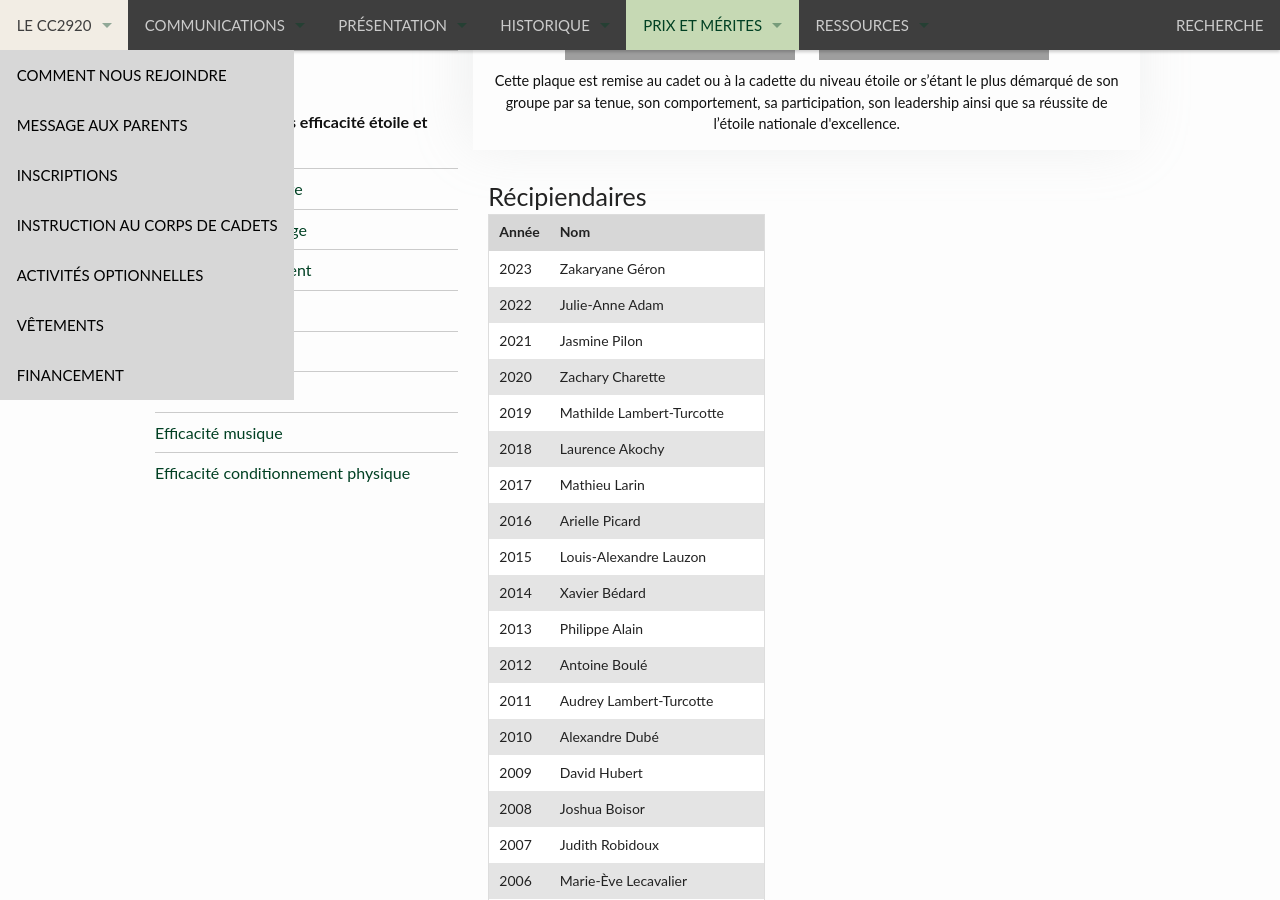
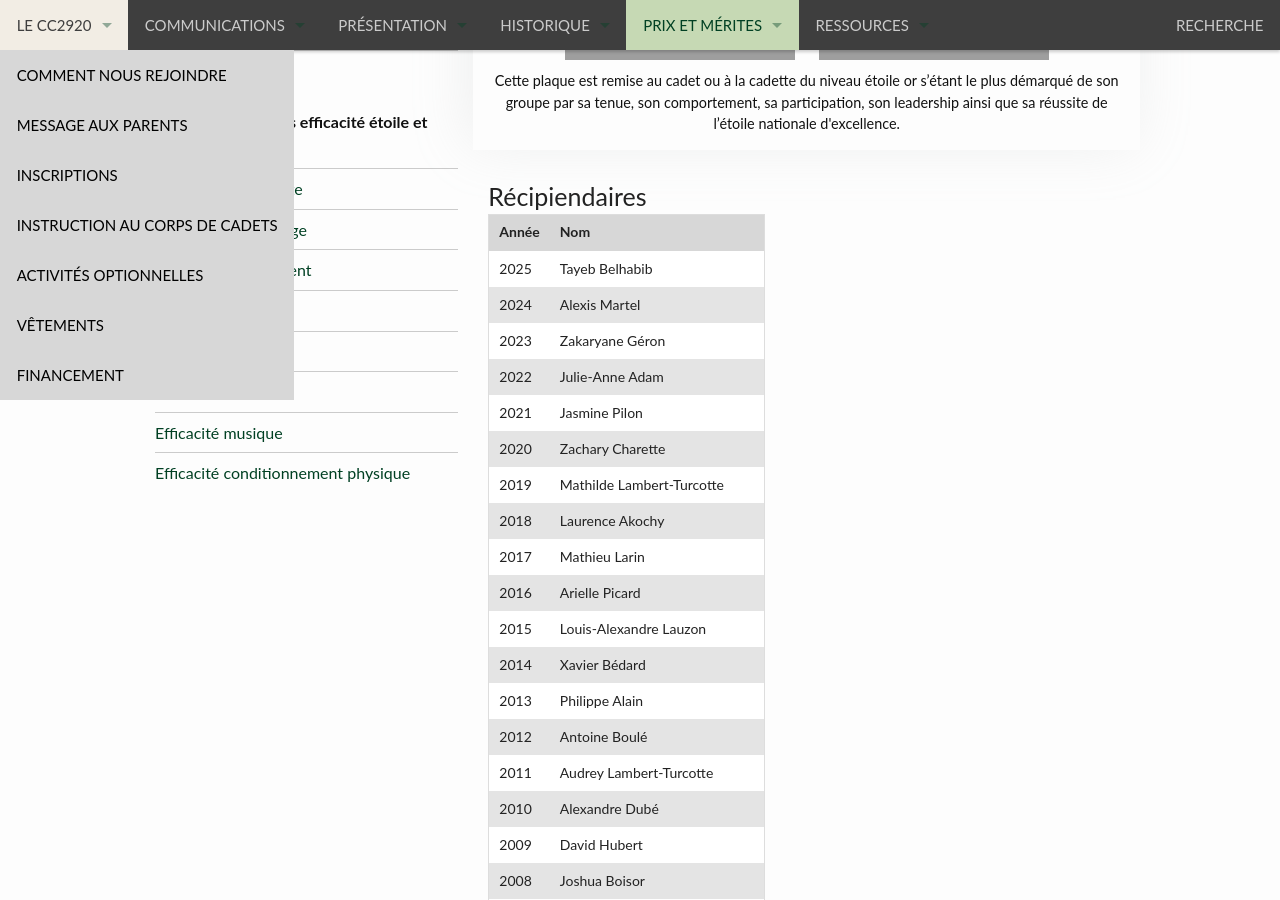
Before and after one commit to CC2920/web, a Jekyll site: the page built from _prix/plaques-trophees/efficacite-etoile-or.md, in a window 1280 px wide and 900 px high, scrolled down 611 px. Built offline with Jekyll 4.4.1, drawn with Linux system fonts in a browser that asks for light colours.

Commit message:
Update efficacite-etoile-or.md

```diff
--- a/_prix/plaques-trophees/efficacite-etoile-or.md
+++ b/_prix/plaques-trophees/efficacite-etoile-or.md
@@ -16,6 +16,8 @@ prix:
 
 | Année | Nom |
 | --- | --- |
+| 2025 | Tayeb Belhabib |
+| 2024 | Alexis	Martel |
 | 2023 | Zakaryane Géron |
 | 2022 | Julie-Anne Adam |
 | 2021 | Jasmine Pilon |
```
